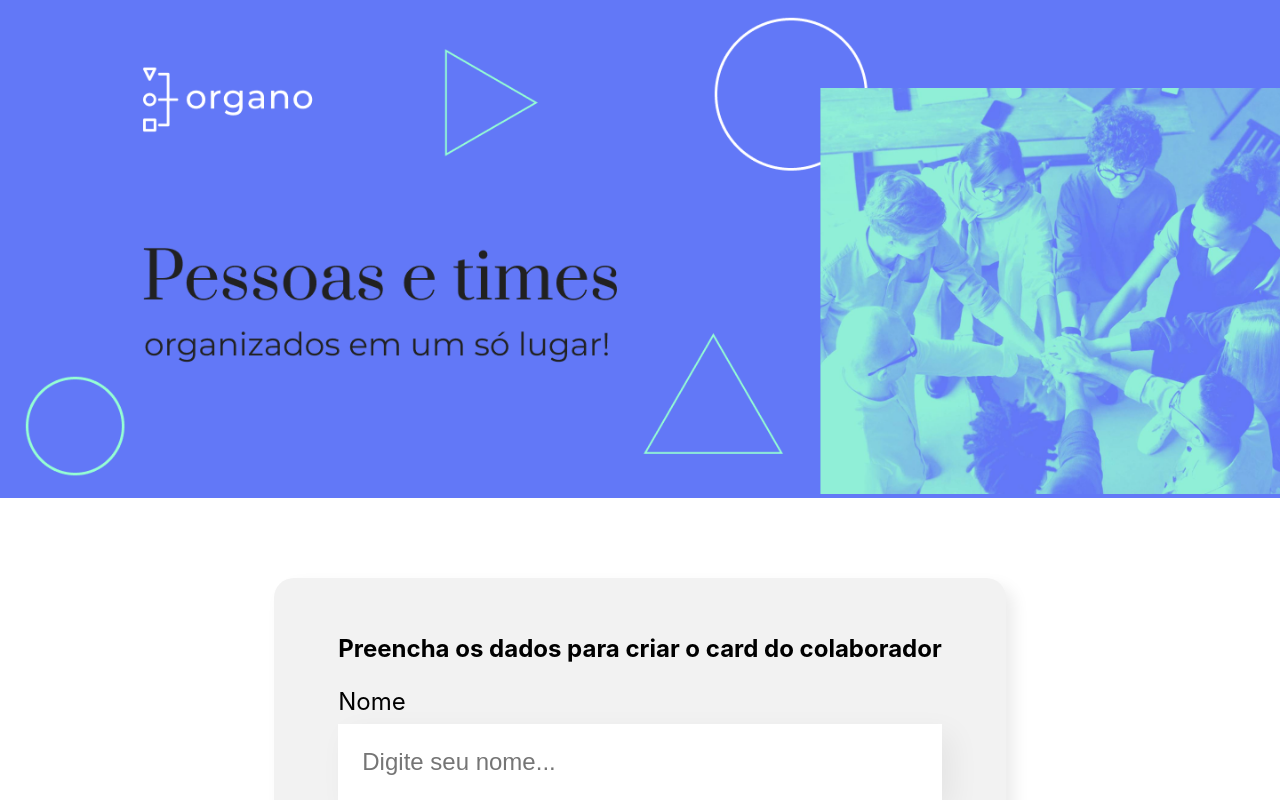
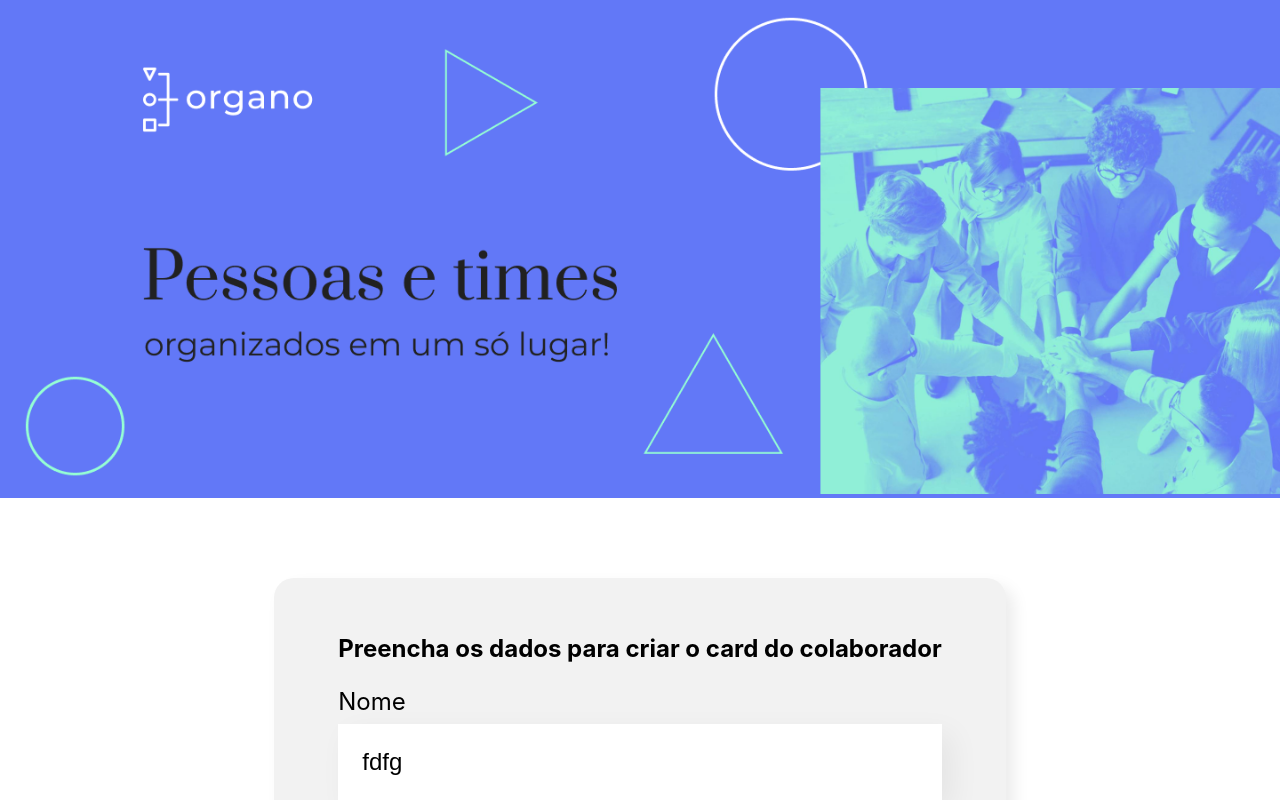
Before and after one commit to matheusjuda/organo-react, a React (Create React App) app: page / in a window 1280 px wide. Shown: the top 800 px of the page. Built offline with nearby package versions, Linux system fonts and the light colour scheme.

Commit message:
Capturando e guardando input

```diff
--- a/src/componentes/CampopTexto/index.js
+++ b/src/componentes/CampopTexto/index.js
@@ -4,11 +4,20 @@ const CampoTexto = (props) => {
 
     const placeholderModificado = `${props.placeholder}...`
 
+    //guardando o input
+    let valor = 'fdfg'
+
+    //capturando input
+    const aoDigitado = (evento) => {
+        valor = evento.target.value
+        console.log(valor)
+    }
+
     return (
         <div className='campo-texto'>
             <label>{props.label}</label>
-            {/*required= obrigatorio para validar formulario*/}
-            <input required={props.obrigatorio} placeholder={placeholderModificado} />
+            {/*required= obrigatorio para validar formulario / onChange= evento ocorre quando o valor de um elemento HTML é alterado*/}
+            <input value={valor} onChange={aoDigitado} required={props.obrigatorio} placeholder={placeholderModificado} />
         </div>
     )
 }
```
